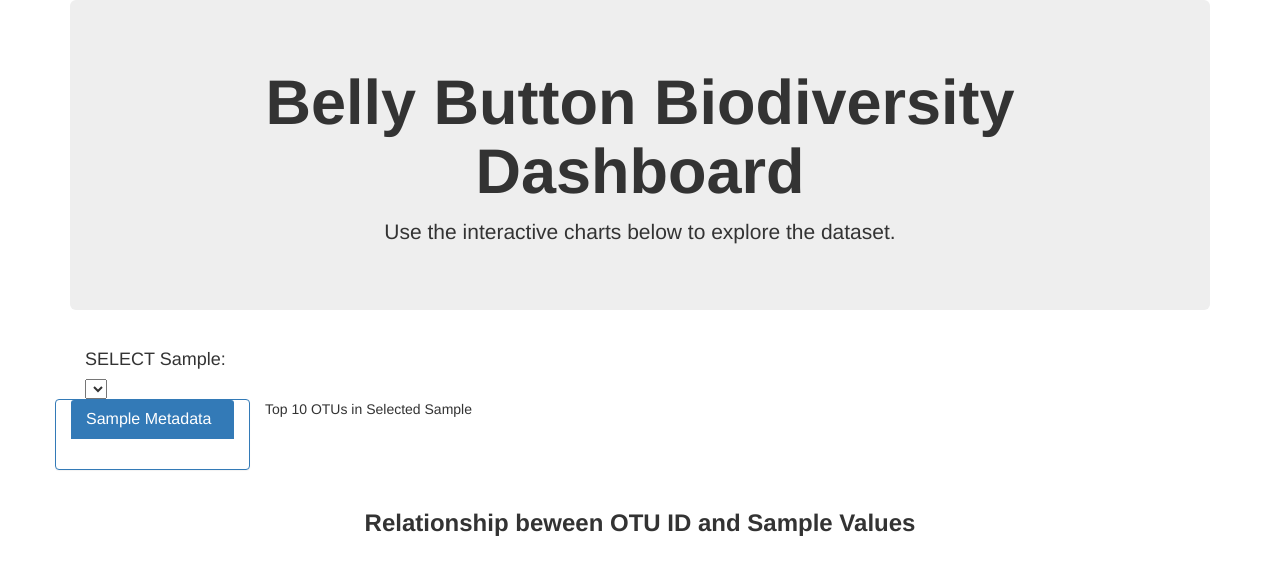
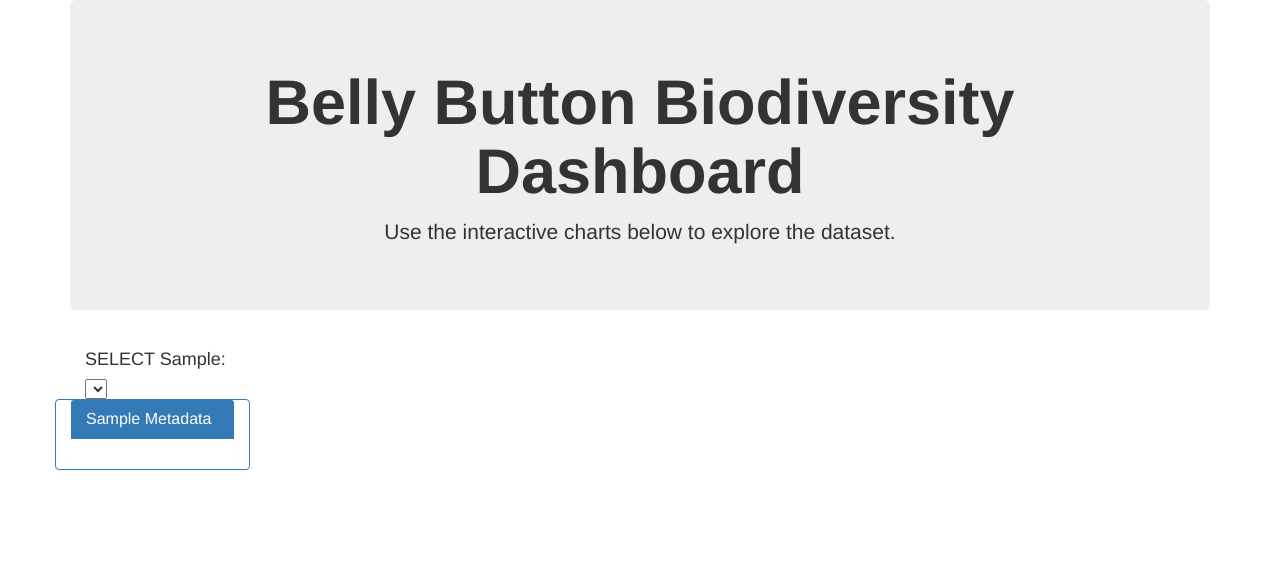
Before and after one commit to victoria-lam/Interactive_Biodiversity_App, a Flask app: page / in a window 1280 px wide. Shown: the top 575 px of the page. Run offline with Flask 2, Linux system fonts and the light colour scheme; lists and menus that the app fills with data are empty; parts of the project's set-up code (start-up, migrations or seed data) failed here and were passed over; some libraries are stand-ins or nearby versions.

Commit message:
update html

```diff
--- a/templates/index.html
+++ b/templates/index.html
@@ -39,7 +39,7 @@
             </div>
             <div class="col-lg-5">
                 <!-- corresponding pie chart -->
-                <div id="pie">Top 10 OTUs in Selected Sample</div>
+                <div id="pie"></div>
             </div>
             <div class="col-lg-5">
                 <!-- washing frequency -->
@@ -49,7 +49,6 @@
         <div class="row">
             <div class="col-lg-12"></div>
                 <!-- corresponding bubble chart -->
-                <h3><strong><center>Relationship beween OTU ID and Sample Values</center></strong></h3>
                 <div id="bubble"></div>
             </div>
         </div>
```
